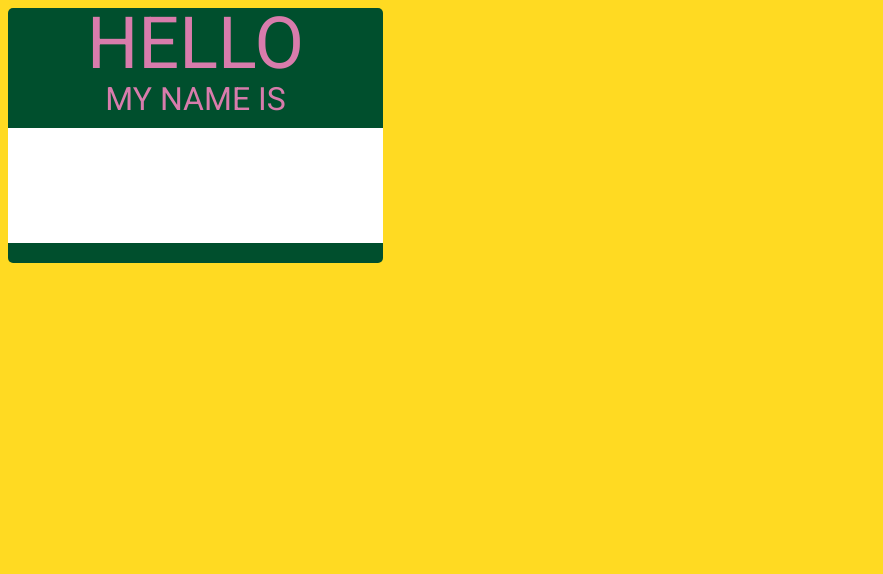
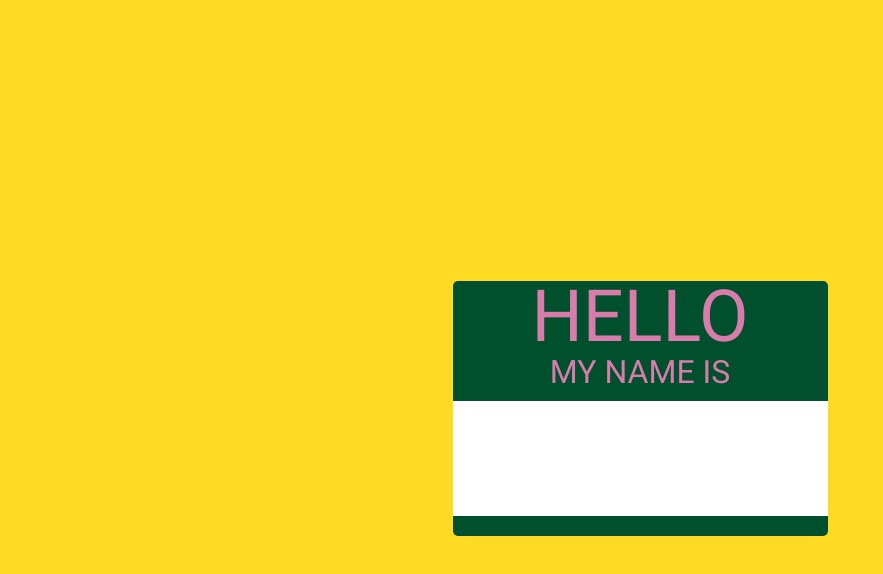
Before and after one commit to dpcairns/lab-02a-nametag, a plain HTML site: page index.html in a window 1280 px wide. Shown: the whole page, without its empty margins (0-883 px from the left). Drawn offline with Linux system fonts and the light colour scheme.

Commit message:
update centering

```diff
--- a/style.css
+++ b/style.css
@@ -1,6 +1,10 @@
 body {
     background: #FFDA22;
     font-family: Roboto;
+    display: flex;
+    justify-content: center;
+    align-items: center;
+    min-height: 100vh
 }
 
 main {
```
